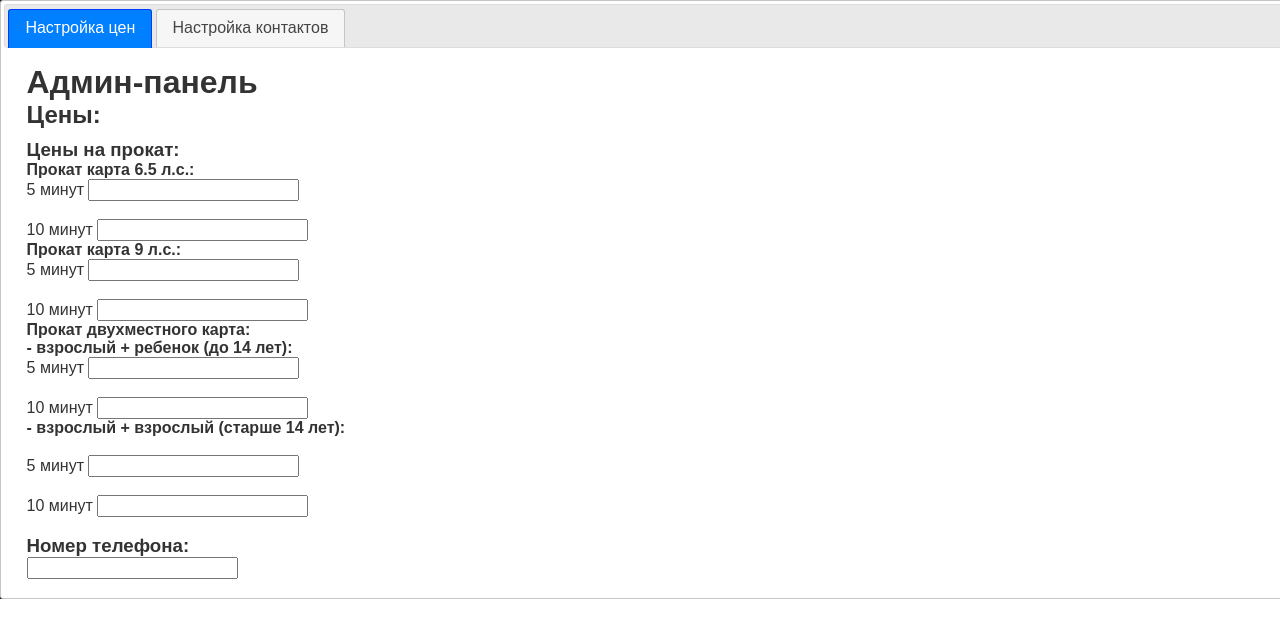
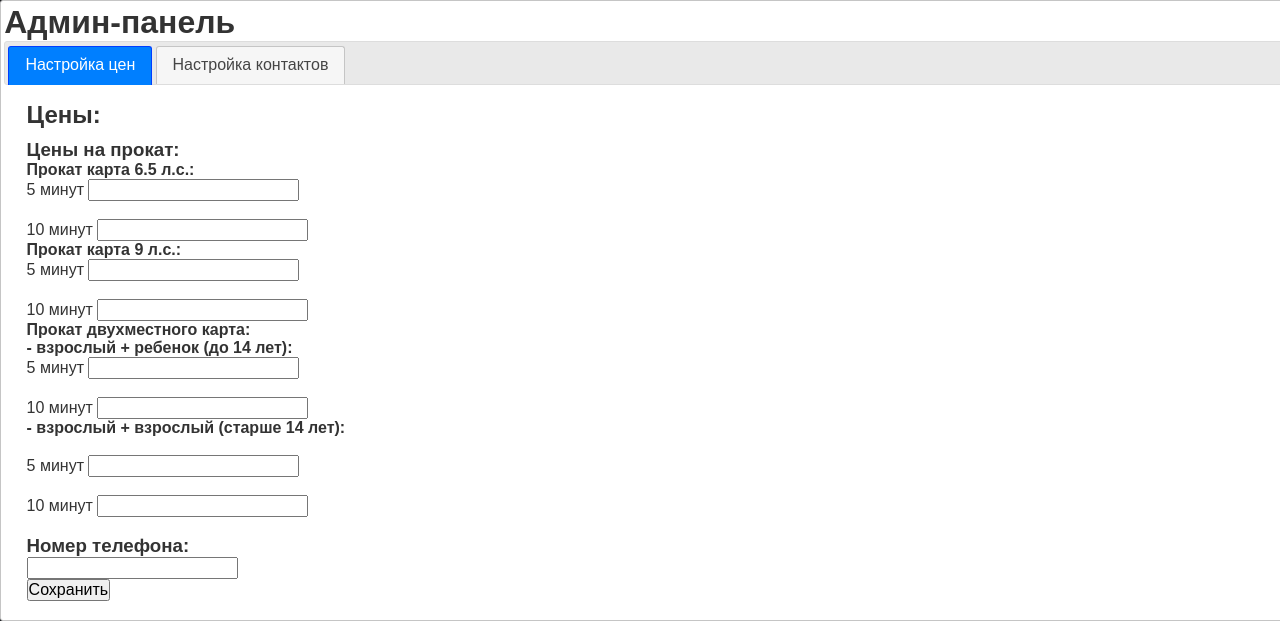
Before and after one commit to AdekWAT/cumakart_prac, a PHP site: page /admin.php in a window 1280 px wide; the page is wider, and only the part inside the window is pictured. Shown: the part 201-822 px from the top of that part. Before the commit the page ends 800 px from the top of that part, so only its background shows below. Run offline with PHP 8.4, Linux system fonts and the light colour scheme; some libraries are stand-ins or nearby versions.

Commit message:
фывфыв

```diff
--- a/admin.php
+++ b/admin.php
@@ -57,17 +57,17 @@
     <main>
         <div class="content">
             <div id="tabs">
+                <div class="tabs__title">
+                    <h1>Админ-панель</h1>
+                </div>
                 <ul>
                     <li><a href="#tabs-1">Настройка цен</a></li>
                     <li><a href="#tabs-2">Настройка контактов</a></li>
                 </ul>
                 <div id="tabs-1">
                     <div class="adminpanel">
-                        <div class="adminpanel__title">
-                            <h1>Админ-панель</h1>
-                        </div>
                         <div class="adminpanel__container">
-                            <div class="panel__price">
+                            <div class="adminpanel__price">
                                 <div class="price__title">
                                     <h2>Цены:</h2>
                                 </div>
@@ -151,13 +151,25 @@
                                             </div>
                                         </div>
                                     </div>
+                                    <div class="admin__submit">
+                                        <input type="submit" value="Сохранить">
+                                    </div>
                                 </form>
                             </div>
                         </div>
                     </div>
                 </div>
                 <div id="tabs-2">
+                    <div class="adminpanel">
+                        <div class="adminpanel__contacts">
+                            <div class="contacts__title">
+                                <h2>Контакты</h2>
+                            </div>
+                            <form action="">
 
+                            </form>
+                        </div>
+                    </div>
                 </div>
             </div>
         </div>
```
